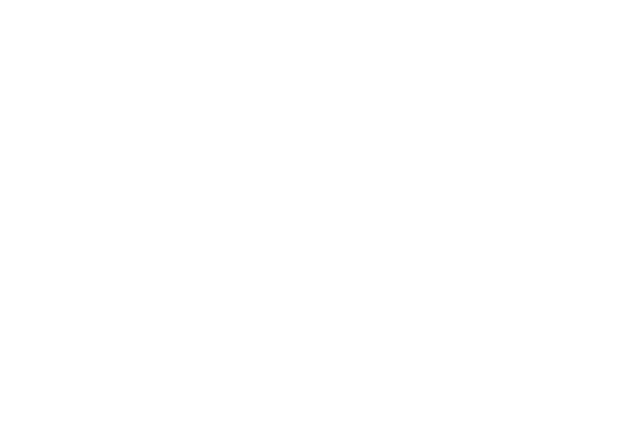
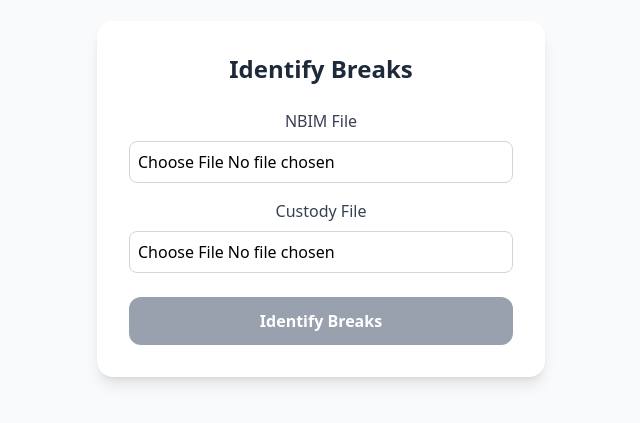
Before and after one commit to kdm-kev-NTNU/agentic-reconciliation, a Vue app in the folder frontend/: page / in a window 1280 px wide. Shown: the part 201-624 px from the top of the page, without its empty margins (319-959 px from the left). Built offline with nearby package versions, Linux system fonts and the light colour scheme; the HTML template or start-up script is replaced by a standard one.

Commit message:
set up file uploading system

```diff
--- a/frontend/src/views/AgentView.vue
+++ b/frontend/src/views/AgentView.vue
@@ -1 +1,68 @@
-<template></template>
+<template>
+  <div class="flex flex-col items-center justify-center min-h-screen bg-gray-50 p-6">
+    <div class="bg-white shadow-lg rounded-2xl p-8 w-full max-w-md text-center">
+      <h1 class="text-2xl font-bold mb-6 text-gray-800">Identify Breaks</h1>
+
+      <!-- NBIM file upload -->
+      <div class="mb-4">
+        <label class="block text-gray-700 font-medium mb-2">NBIM File</label>
+        <input
+          type="file"
+          @change="handleNbimFile"
+          class="w-full border border-gray-300 rounded-lg p-2"
+        />
+      </div>
+
+      <!-- Custody file upload -->
+      <div class="mb-6">
+        <label class="block text-gray-700 font-medium mb-2">Custody File</label>
+        <input
+          type="file"
+          @change="handleCustodyFile"
+          class="w-full border border-gray-300 rounded-lg p-2"
+        />
+      </div>
+
+      <!-- Identify Breaks button -->
+      <button
+        @click="identifyBreaks"
+        :disabled="!nbimFile || !custodyFile"
+        class="w-full py-3 rounded-xl font-semibold text-white transition
+               disabled:bg-gray-400 disabled:cursor-not-allowed
+               bg-blue-600 hover:bg-blue-700"
+      >
+        Identify Breaks
+      </button>
+    </div>
+  </div>
+</template>
+
+<script setup lang="ts">
+import { ref } from 'vue'
+
+const nbimFile = ref<File | null>(null)
+const custodyFile = ref<File | null>(null)
+
+const handleNbimFile = (event: Event) => {
+  const target = event.target as HTMLInputElement
+  const file = target.files?.item(0)
+  if (file) {
+    nbimFile.value = file
+  }
+}
+
+const handleCustodyFile = (event: Event) => {
+  const target = event.target as HTMLInputElement
+  const file = target.files?.item(0)
+  if (file) {
+    custodyFile.value = file
+  }
+}
+
+const identifyBreaks = () => {
+  if (nbimFile.value && custodyFile.value) {
+    console.log('NBIM File:', nbimFile.value.name)
+    console.log('Custody File:', custodyFile.value.name)
+  }
+}
+</script>
```
